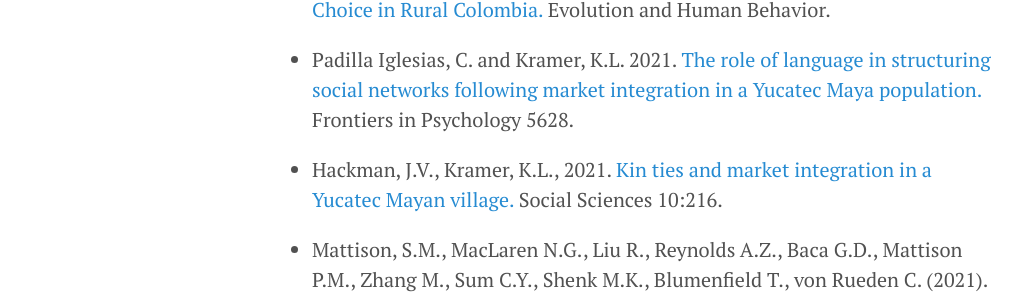
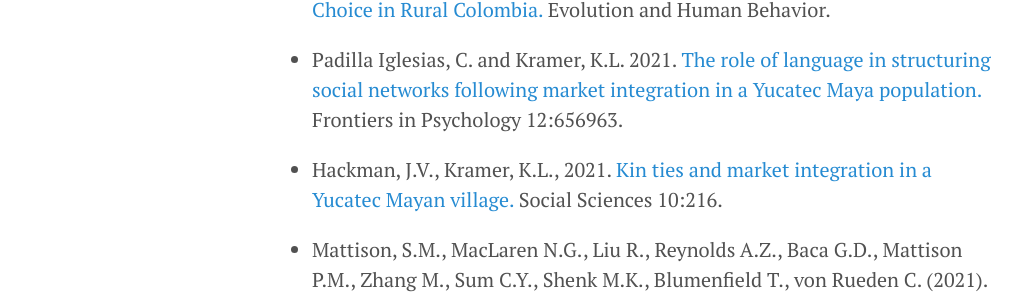
Before and after one commit to endowproject/endowproject.github.io, a Jekyll site: the page built from publications.md, in a window 1280 px wide and 900 px high, scrolled down 813 px. Shown: the part 154-454 px from the top of the window, without its empty margins (8-1030 px from the left). Built offline with Jekyll 4.4.1, drawn with Linux system fonts in a browser that asks for light colours.

Commit message:
Update publications.md
Updated Padilla and Kramer journal volume number

```diff
--- a/publications.md
+++ b/publications.md
@@ -18,7 +18,7 @@ In addition to our planned cross-cultural comparisons, ENDOW team members are dr
 
 - Redhead, D., Dalla Ragione, A, Ross, C.T. 2022. [Friendship and Partner Choice in Rural Colombia.](https://www.sciencedirect.com/science/article/abs/pii/S1090513822000484) Evolution and Human Behavior.
 
-- Padilla Iglesias, C. and Kramer, K.L. 2021. [The role of language in structuring social networks following market integration in a Yucatec Maya population.](https://www.frontiersin.org/articles/10.3389/fpsyg.2021.656963/full) Frontiers in Psychology 5628.
+- Padilla Iglesias, C. and Kramer, K.L. 2021. [The role of language in structuring social networks following market integration in a Yucatec Maya population.](https://www.frontiersin.org/articles/10.3389/fpsyg.2021.656963/full) Frontiers in Psychology 12:656963.
 
 - Hackman, J.V., Kramer, K.L., 2021. [Kin ties and market integration in a Yucatec Mayan village.](https://www.mdpi.com/2076-0760/10/6/216) Social Sciences 10:216.
 
```
